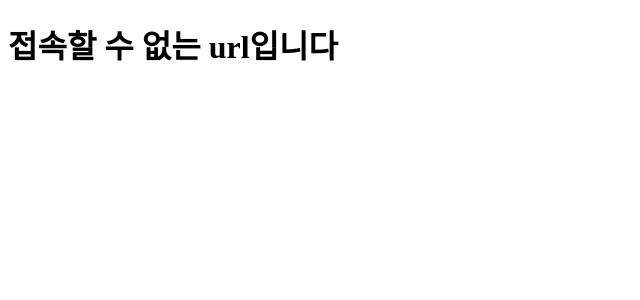
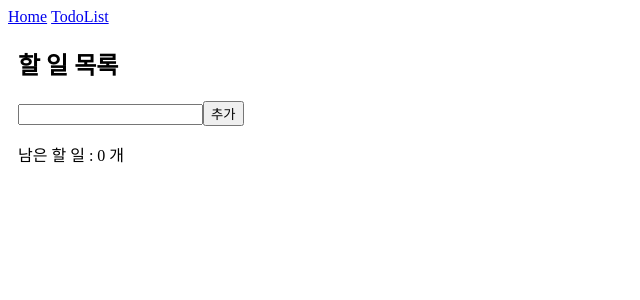
Before and after one commit to yihimin/js_reactclass, a React (Create React App) app in the folder state/: page /todolist in a window 1280 px wide. Shown: the top 300 px of the page, without its empty margins (0-640 px from the left). Built offline with nearby package versions, Linux system fonts and the light colour scheme; the HTML template or start-up script is replaced by a standard one.

Commit message:
todolist

```diff
--- a/state/src/App.js
+++ b/state/src/App.js
@@ -1,12 +1,31 @@
-import { BrowserRouter, Routes, Route, useParams } from 'react-router-dom';
+import {
+  BrowserRouter,
+  Routes,
+  Route,
+  Link,
+  useParams,
+} from 'react-router-dom';
 import ProductDetail from './components/ProductDetail';
 import Error from './components/Error';
+import TodoList from './components/TodoList';
+import TodoViewer from './components/TodoViewer';
+
+function Home() {
+  return <h1> Home </h1>;
+}
 
 export default function App() {
   return (
     <BrowserRouter>
+      <nav>
+        <Link to="/">Home</Link>&nbsp;
+        <Link to="/todolist">TodoList</Link>
+      </nav>
       <Routes>
         <Route path="*" element={<Error />} />
+        <Route path="/" element={<Home />} />
+        <Route path="/todolist" element={<TodoList />} />
+        <Route path="/todolist/:id" element={<TodoViewer />} />
         <Route path="/product/:category/:id" element={<ProductDetail />} />
       </Routes>
     </BrowserRouter>
--- a/state/src/components/Error.jsx
+++ b/state/src/components/Error.jsx
@@ -1,3 +1,17 @@
+import { useNavigate } from 'react-router-dom';
+
 export default function Error() {
-  return <h1>접속할 수 없는 url입니다</h1>;
+  const navigate = useNavigate();
+
+  const handleClick = () => {
+    navigate('/');
+    //navigate(-1); 뒤로가기 이동
+  };
+
+  return (
+    <>
+      <h1>접속할 수 없는 url입니다</h1>
+      <button onClick={handleClick}>홈으로 이동</button>
+    </>
+  );
 }
--- /dev/null
+++ b/state/src/components/TodoList.jsx
@@ -0,0 +1,86 @@
+import { useState, useEffect, useContext } from 'react';
+import { useNavigate } from 'react-router-dom';
+
+export default function TodoList() {
+  const [todos, setTodos] = useState(() => {
+    // localStorage에서 기존 데이터를 가져옴
+    const saved = localStorage.getItem('my-todos');
+    return saved ? JSON.parse(saved) : [];
+  });
+
+  // todos가 변경될 때마다 localStorage에 저장
+  useEffect(() => {
+    localStorage.setItem('my-todos', JSON.stringify(todos));
+  }, [todos]);
+
+  const [input, setInput] = useState('');
+
+  const navigate = useNavigate();
+
+  const addTodo = () => {
+    if (input == '') return;
+    const todo_item = {
+      id: new Date(),
+      text: input,
+      checked: false,
+    };
+    setTodos([...todos, todo_item]);
+    setInput('');
+  };
+
+  const deleteTodo = (id) => {
+    setTodos(todos.filter((todo) => todo.id !== id));
+  };
+
+  const toggleComplete = (id) => {
+    const new_todos = [...todos];
+    for (let idx = 0; idx < todos.length; idx++) {
+      if (new_todos[idx].id != id) continue;
+      new_todos[idx].checked = !new_todos[idx].checked;
+    }
+    setTodos(new_todos);
+    console.log(new_todos);
+  };
+
+  const remainingTodos = todos.filter((todo) => !todo.checked).length;
+
+  return (
+    <div style={{ margin: 10 }}>
+      <h2>할 일 목록</h2>
+      <div>
+        <input
+          type="text"
+          value={input}
+          onChange={(e) => setInput(e.target.value)}
+        />
+        <button onClick={addTodo}>추가</button>
+      </div>
+      <p>남은 할 일 : {remainingTodos} 개</p>
+
+      {todos.map((todo, index) => (
+        <div key={index} className="todo-item">
+          <input
+            type="checkbox"
+            checked={todo.checked}
+            onChange={() => toggleComplete(todo.id)}
+          />
+
+          <span
+            style={{ textDecoration: todo.checked ? 'line-through' : 'none' }}
+          >
+            {todo.text}
+          </span>
+          <button onClick={(e) => deleteTodo(todo.id)} style={{ margin: 5 }}>
+            삭제
+          </button>
+          <button
+            onClick={() => navigate(`/todolist/${encodeURIComponent(todo.id)}`)}
+            style={{ margin: 5 }}
+          >
+            상세보기
+          </button>
+        </div>
+      ))}
+    </div>
+  );
+}
--- /dev/null
+++ b/state/src/components/TodoViewer.jsx
@@ -0,0 +1,19 @@
+import { useParams, useNavigate } from 'react-router-dom';
+
+export default function TodoViewer() {
+  const { id } = useParams();
+  const navigate = useNavigate();
+  const decodedId = decodeURIComponent(id); // 중요!
+
+  const todos = JSON.parse(localStorage.getItem('my-todos') || '[]');
+  const todo = todos.find((item) => item.id === decodedId); // 비교 대상 일치!
+
+  return (
+    <div style={{ margin: '20px' }}>
+      <p>- ID : {id}</p>
+      <p>- 할일 내용 : {todo?.text || '(없음)'}</p>
+      <p>- 할일 여부 : {todo?.checked ? '완료' : '미완료'}</p>
+      <button onClick={() => navigate(-1)}>뒤로가기</button>
+    </div>
+  );
+}
```
